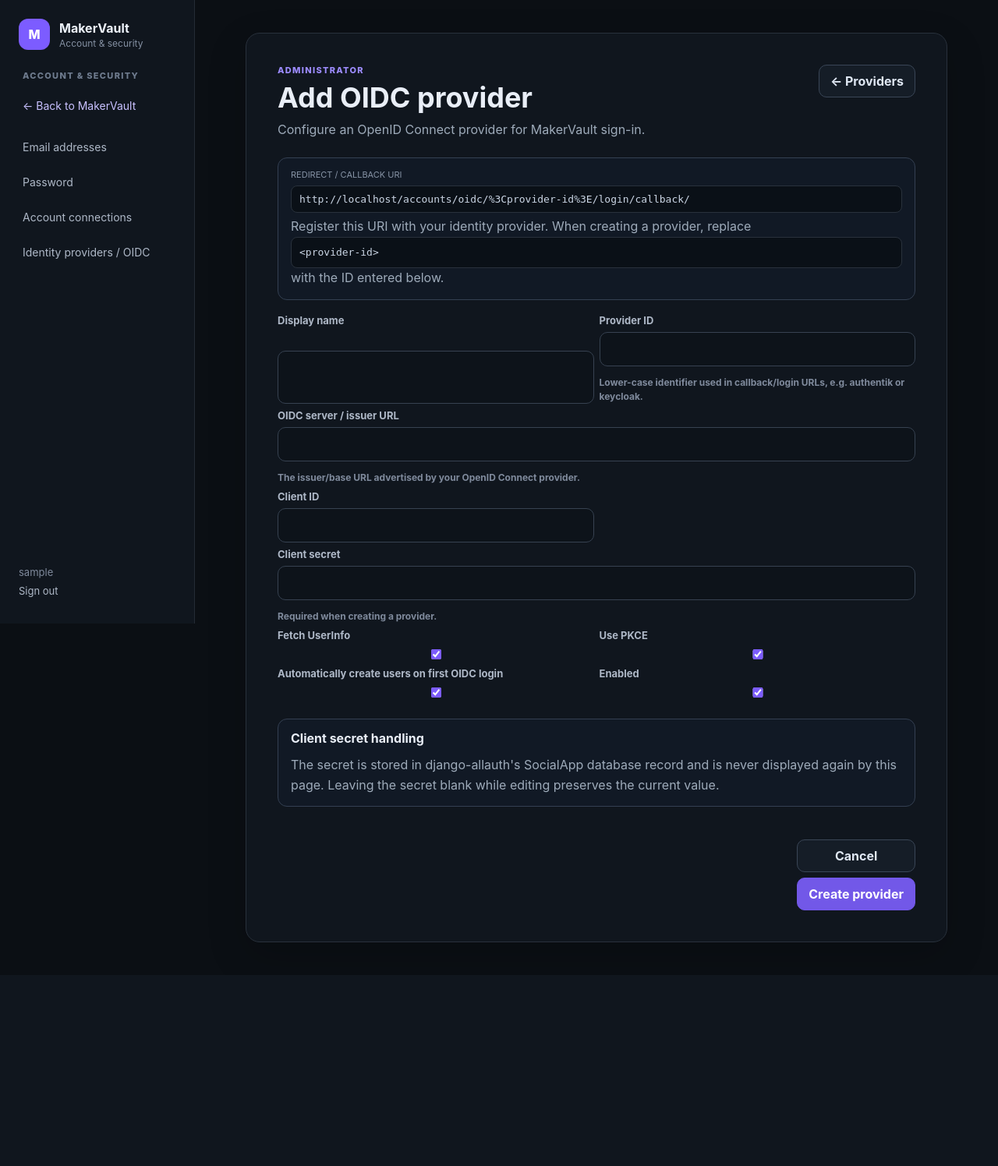
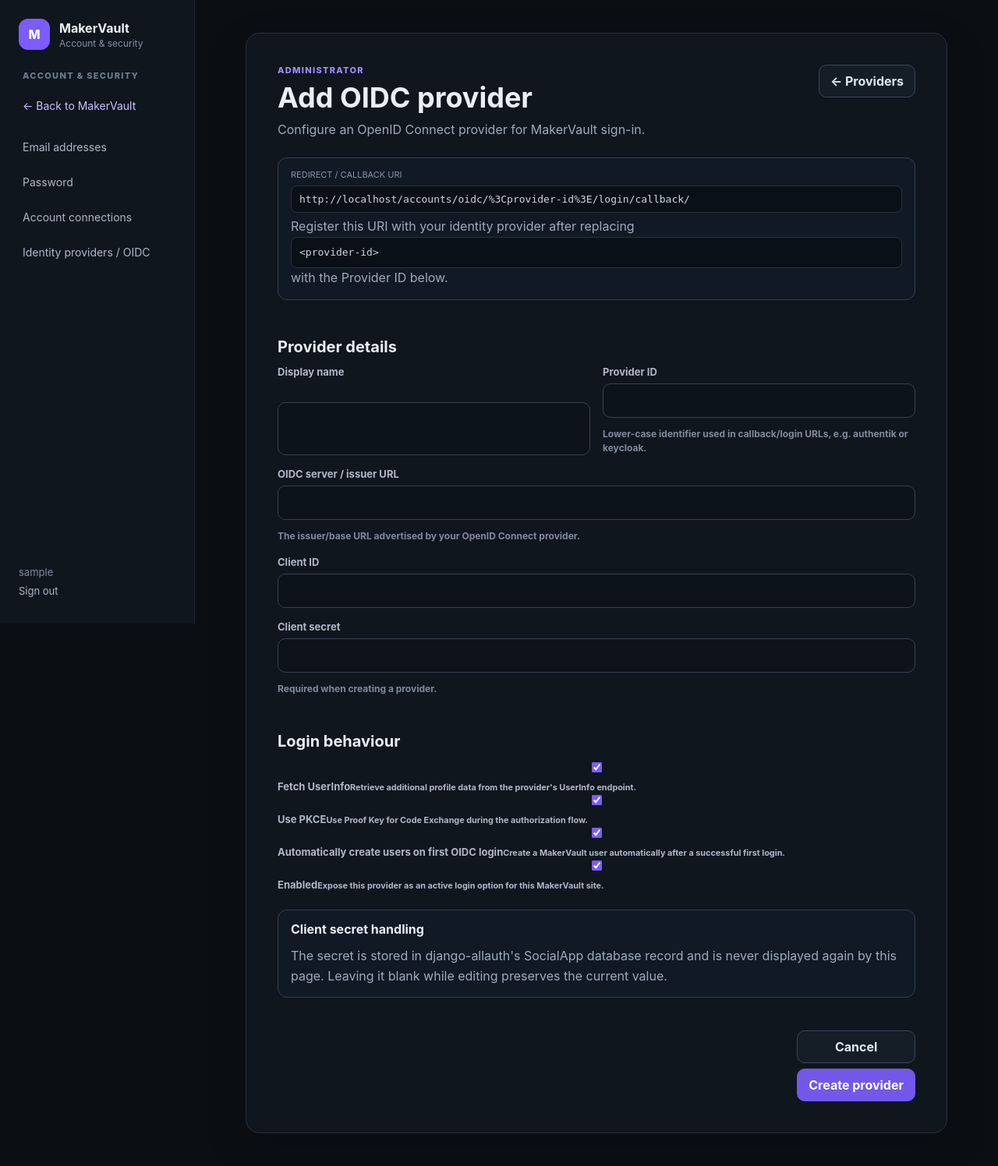
Before and after one commit to gavrd7/MakerVault, a Django app: page /accounts/security/oidc/add/ in a window 1280 px wide. Shown: the whole page at 78% size. Before the commit the page ends 1223 px from the top, so only its background shows below. Run offline with Django 5.2, Linux system fonts and the light colour scheme; the visitor is signed in with stand-in values (Sample User, id 1); parts of the project's set-up code (start-up, migrations or seed data) failed here and were passed over.

Commit message:
Harden MakerVault security and polish Account & Security UI

```diff
--- a/backend/core/templates/core/oidc_provider_form.html
+++ b/backend/core/templates/core/oidc_provider_form.html
@@ -1,7 +1,7 @@
 {% extends "allauth/layouts/base.html" %}
 {% block head_title %}{% if mode == "create" %}Add OIDC provider{% else %}Edit OIDC provider{% endif %}{% endblock %}
 {% block content %}
-<div class="security-page-head">
+<div class="security-page-head oidc-page-head">
   <div>
     <span class="account-eyebrow">Administrator</span>
     <h1>{% if mode == "create" %}Add OIDC provider{% else %}Edit {{ provider.name }}{% endif %}</h1>
@@ -13,26 +13,78 @@
 <div class="callback-box">
   <span>Redirect / callback URI</span>
   <code>{{ callback_uri }}</code>
-  <p>Register this URI with your identity provider. When creating a provider, replace <code>&lt;provider-id&gt;</code> with the ID entered below.</p>
+  {% if mode == "create" %}
+    <p>Register this URI with your identity provider after replacing <code>&lt;provider-id&gt;</code> with the Provider ID below.</p>
+  {% else %}
+    <p>Register this exact URI with your identity provider.</p>
+  {% endif %}
 </div>
 
 <form method="post" class="oidc-form">
   {% csrf_token %}
   {% if form.non_field_errors %}<div class="account-message error">{{ form.non_field_errors }}</div>{% endif %}
-  <div class="oidc-form-grid">
-    {% for field in form %}
-      <label class="{% if field.name == 'server_url' or field.name == 'client_secret' %}wide{% endif %}">
-        <span>{{ field.label }}</span>
-        {{ field }}
-        {% if field.help_text %}<small class="helptext">{{ field.help_text }}</small>{% endif %}
-        {% if field.errors %}<span class="field-error">{{ field.errors|join:", " }}</span>{% endif %}
+
+  <section class="oidc-form-section">
+    <h2>Provider details</h2>
+    <div class="oidc-form-grid">
+      <label>
+        <span>{{ form.name.label }}</span>
+        {{ form.name }}
+        {% if form.name.errors %}<span class="field-error">{{ form.name.errors|join:", " }}</span>{% endif %}
       </label>
-    {% endfor %}
-  </div>
+      <label>
+        <span>{{ form.provider_id.label }}</span>
+        {{ form.provider_id }}
+        {% if form.provider_id.help_text %}<small class="helptext">{{ form.provider_id.help_text }}</small>{% endif %}
+        {% if form.provider_id.errors %}<span class="field-error">{{ form.provider_id.errors|join:", " }}</span>{% endif %}
+      </label>
+      <label class="wide">
+        <span>{{ form.server_url.label }}</span>
+        {{ form.server_url }}
+        {% if form.server_url.help_text %}<small class="helptext">{{ form.server_url.help_text }}</small>{% endif %}
+        {% if form.server_url.errors %}<span class="field-error">{{ form.server_url.errors|join:", " }}</span>{% endif %}
+      </label>
+      <label class="wide">
+        <span>{{ form.client_id.label }}</span>
+        {{ form.client_id }}
+        {% if form.client_id.errors %}<span class="field-error">{{ form.client_id.errors|join:", " }}</span>{% endif %}
+      </label>
+      <label class="wide">
+        <span>{{ form.client_secret.label }}</span>
+        {{ form.client_secret }}
+        {% if form.client_secret.help_text %}<small class="helptext">{{ form.client_secret.help_text }}</small>{% endif %}
+        {% if form.client_secret.errors %}<span class="field-error">{{ form.client_secret.errors|join:", " }}</span>{% endif %}
+      </label>
+    </div>
+  </section>
+
+  <section class="oidc-form-section">
+    <h2>Login behaviour</h2>
+    <div class="oidc-toggle-grid">
+      <label class="oidc-toggle-card">
+        {{ form.fetch_userinfo }}
+        <span><strong>{{ form.fetch_userinfo.label }}</strong><small>Retrieve additional profile data from the provider's UserInfo endpoint.</small></span>
+      </label>
+      <label class="oidc-toggle-card">
+        {{ form.pkce }}
+        <span><strong>{{ form.pkce.label }}</strong><small>Use Proof Key for Code Exchange during the authorization flow.</small></span>
+      </label>
+      <label class="oidc-toggle-card">
+        {{ form.auto_signup }}
+        <span><strong>{{ form.auto_signup.label }}</strong><small>Create a MakerVault user automatically after a successful first login.</small></span>
+      </label>
+      <label class="oidc-toggle-card">
+        {{ form.enabled }}
+        <span><strong>{{ form.enabled.label }}</strong><small>Expose this provider as an active login option for this MakerVault site.</small></span>
+      </label>
+    </div>
+  </section>
+
   <div class="account-callout compact">
     <strong>Client secret handling</strong>
-    <p>The secret is stored in django-allauth's SocialApp database record and is never displayed again by this page. Leaving the secret blank while editing preserves the current value.</p>
+    <p>The secret is stored in django-allauth's SocialApp database record and is never displayed again by this page. Leaving it blank while editing preserves the current value.</p>
   </div>
+
   <div class="form-actions">
     <a class="account-button" href="{% url 'oidc-provider-list' %}">Cancel</a>
     <button type="submit">{% if mode == "create" %}Create provider{% else %}Save changes{% endif %}</button>
```
